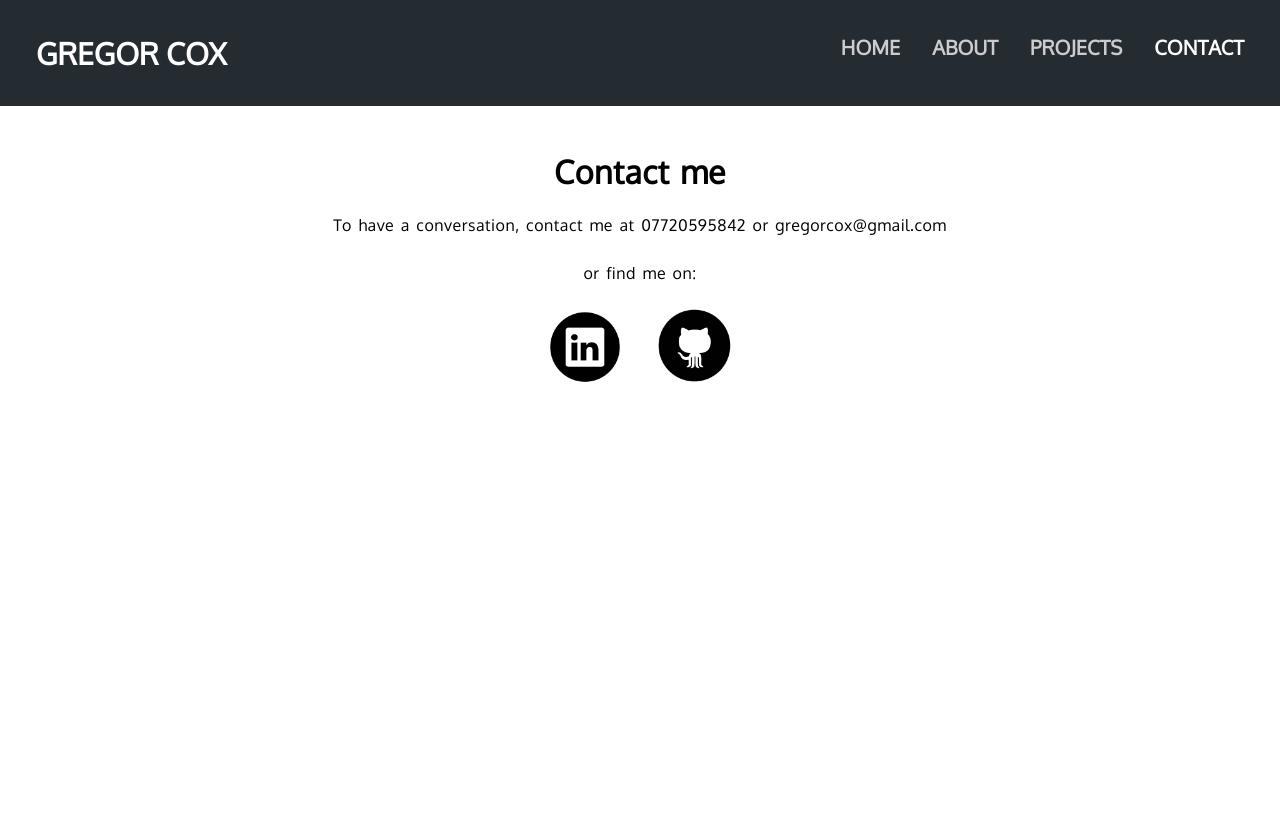
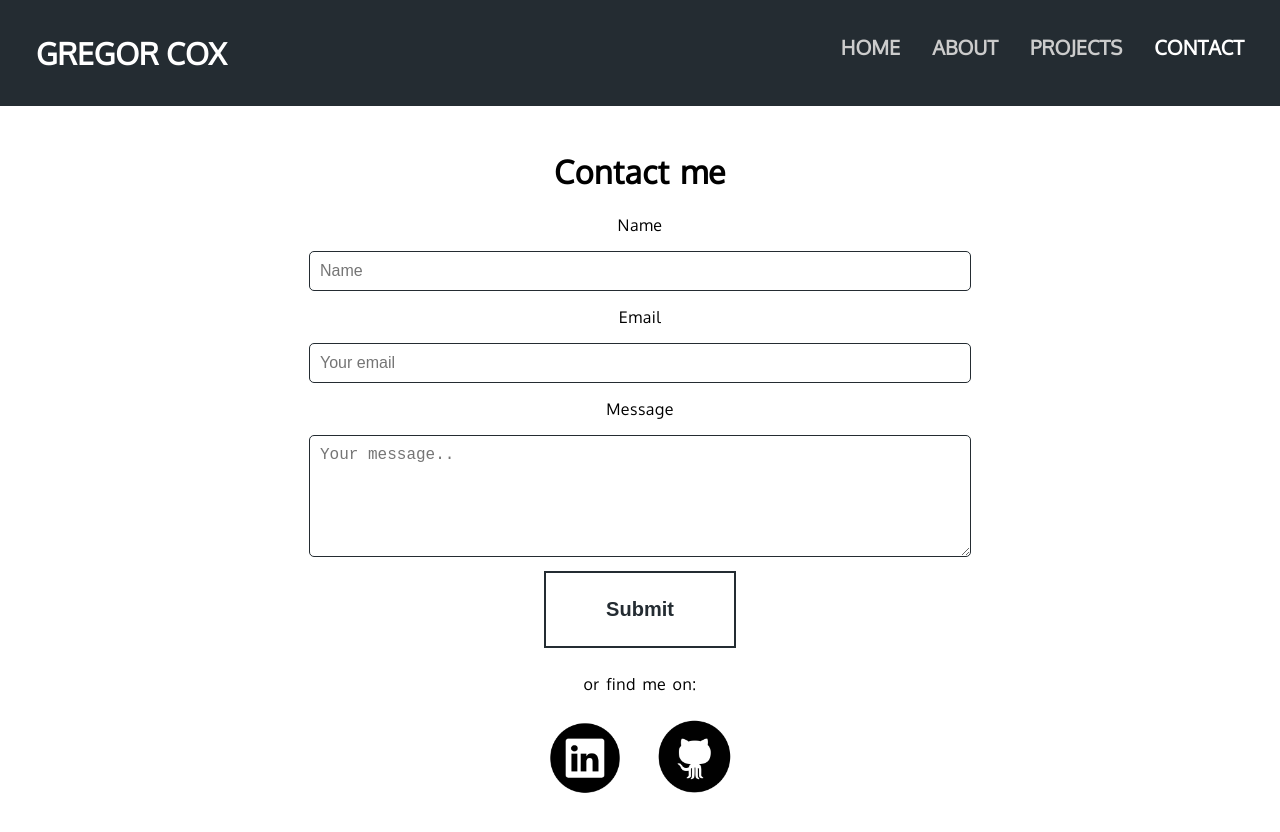
Before and after one commit to gregorcox/personal-site, a React (Create React App) app: page /contact in a window 1280 px wide. Shown: the top 832 px of the page. Before the commit the page ends 800 px from the top, so only its background shows below. Built offline with nearby package versions, Linux system fonts and the light colour scheme.

Commit message:
add basic contact form html and css

```diff
--- a/src/App.css
+++ b/src/App.css
@@ -187,6 +187,34 @@ body {
   color: #2b90d9;
 }
 
+.contact-form {
+  display: -webkit-box;
+  display: -ms-flexbox;
+  display: flex;
+  -webkit-box-orient: vertical;
+  -webkit-box-direction: normal;
+      -ms-flex-direction: column;
+          flex-direction: column;
+  -webkit-box-align: center;
+      -ms-flex-align: center;
+          align-items: center;
+}
+
+.contact-form input, .contact-form textarea {
+  width: 50vw;
+  margin: 10px;
+  padding: 10px;
+  border: 1px solid #242C32;
+  border-radius: 5px;
+  font-size: 16px;
+  color: #242C32;
+  outline: none;
+}
+
+.contact-form textarea {
+  height: 100px;
+}
+
 .projects {
   margin: 50px 100px;
   width: auto;
--- a/src/app.scss
+++ b/src/app.scss
@@ -208,6 +208,29 @@ body {
     color: colour(accent);
 }
 
+.contact-form {
+  display: flex;
+  flex-direction: column;
+  align-items: center;
+
+  input, textarea {
+    width: 50vw;
+
+    margin: 10px;
+    padding: 10px;
+    border: 1px solid colour(primary-dark);
+    border-radius: 5px;
+
+    font-size: 16px;
+    color: colour(primary-dark);
+
+    outline: none;
+  }
+
+  textarea {
+    height: 100px;
+  }
+}
 
 // Projects Page
 .projects {
--- a/src/components/Contact.js
+++ b/src/components/Contact.js
@@ -3,7 +3,20 @@ import React from "react";
 const Contact = () => (
   <div className="contact">
     <h1>Contact me</h1>
-    <p className="email">To have a conversation, contact me at <a href= "tel:+447720595842">07720595842</a> or <a href="mailto:gregorcox@gmail.com?Subject=Hey%20Gregor!" target="_top"> gregorcox@gmail.com</a></p>
+    {/* <p className="email">To have a conversation, contact me at <a href= "tel:+447720595842">07720595842</a> or <a href="mailto:gregorcox@gmail.com?Subject=Hey%20Gregor!" target="_top"> gregorcox@gmail.com</a></p> */}
+
+    <form className="contact-form" action="/action_page.php">
+      <label>Name</label>
+      <input type="text" id="name" name="name" placeholder="Name" />
+
+      <label>Email</label>
+      <input type="email" id="email" name="email" placeholder="Your email" />
+
+      <label>Message</label>
+      <textarea id="message" name="message" placeholder="Your message.."></textarea>
+      <button type="submit" value="Submit" className="button">Submit</button>
+    </form>
+
     <p>or find me on:</p>
     <div className="social-media">
         <a href="https://www.linkedin.com/in/gregorcox/" alt="LinkedIn" target="_blank" rel="noopener noreferrer">
@@ -12,9 +25,6 @@ const Contact = () => (
         <a href="https://www.github.com/gregorcox" alt="GitHub" target="_blank" rel="noopener noreferrer">
           <img src={require('../images/github.png')} height="80" width="80" alt="GitHub"/>
         </a>
-        {/* <a href="https://www.instagram.com" alt="Instagram" target="_blank">
-          <img src={require('../images/instagram.png')} height="80" width="80" alt="Instagram" />
-        </a> */}
       </div>
   </div>
 );
```
Also changed, not shown: 1 other file (tests, documents, lock files or other folders).
